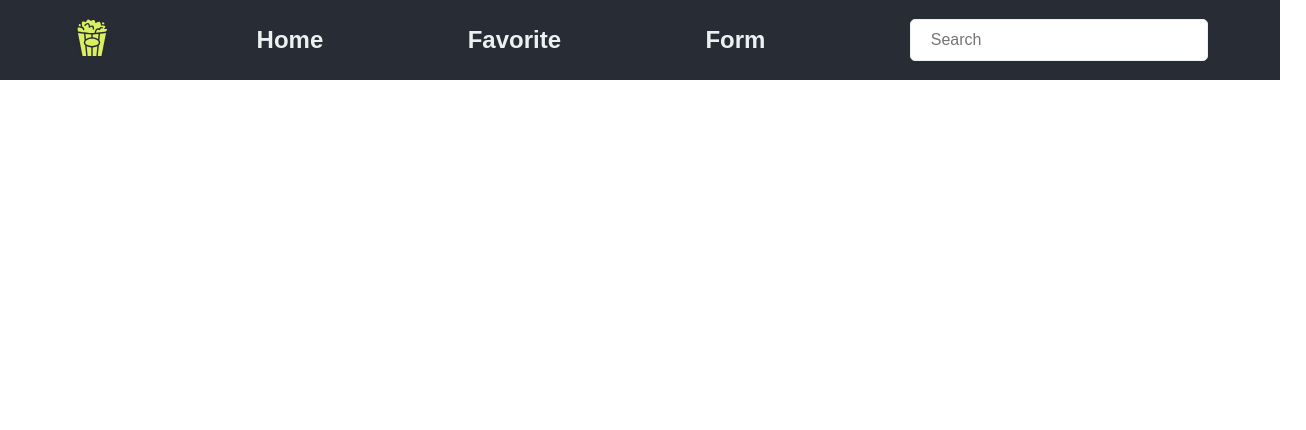
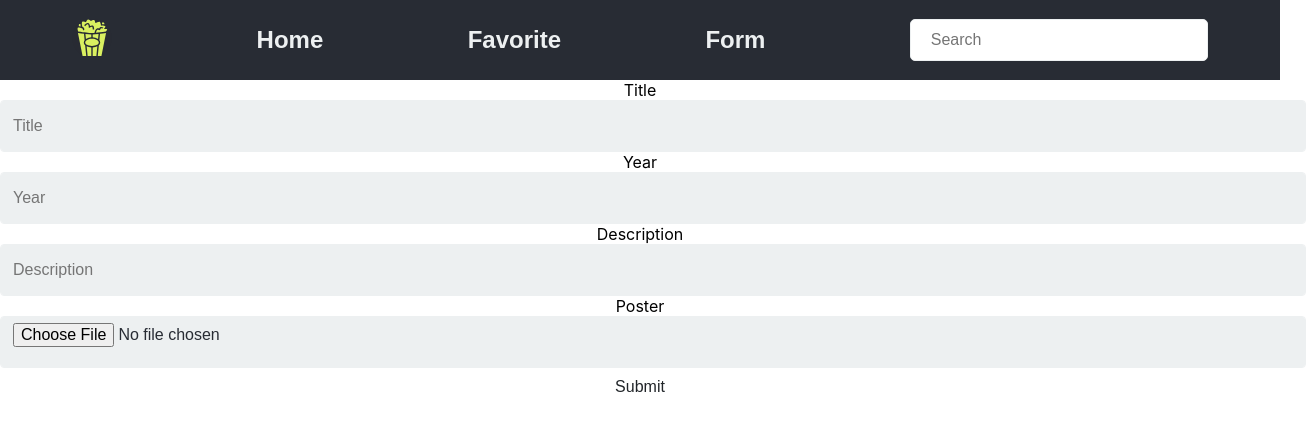
Before and after one commit to melekabbassi/movie-app, a React (Create React App) app: page /Form in a window 1280 px wide. Shown: the top 430 px of the page, 1306 px wide, since content can reach past the window. Built offline with nearby package versions, Linux system fonts and the light colour scheme.

Commit message:
added form

```diff
--- a/src/App.css
+++ b/src/App.css
@@ -86,3 +86,41 @@
   font-weight: 500;
   color: #282c34;
 }
+
+.form-group {
+  margin-bottom: 10px;
+}
+
+.form-control {
+  display: block;
+  width: 100%;
+  height: calc(2.25rem + 2px);
+  padding: 0.375rem 0.75rem;
+  font-size: 1rem;
+  line-height: 1.5;
+  color: #282c34;
+  background-color: #edf0f1;
+  background-clip: padding-box;
+  border: 1px solid #edf0f1;
+  border-radius: 0.25rem;
+  transition: border-color 0.15s ease-in-out, box-shadow 0.15s ease-in-out;
+}
+
+.btn {
+  display: inline-block;
+  font-weight: 400;
+  color: #212529;
+  text-align: center;
+  vertical-align: middle;
+  -webkit-user-select: none;
+  -moz-user-select: none;
+  -ms-user-select: none;
+  user-select: none;
+  background-color: transparent;
+  border: 1px solid transparent;
+  padding: 0.375rem 0.75rem;
+  font-size: 1rem;
+  line-height: 1.5;
+  border-radius: 0.25rem;
+  transition: color 0.15s ease-in-out, background-color 0.15s ease-in-out, border-color 0.15s ease-in-out, box-shadow 0.15s ease-in-out;
+}
--- a/src/App.js
+++ b/src/App.js
@@ -3,6 +3,7 @@ import Nav from './Components/Nav';
 import Movies from './Components/Movies';
 import Favorite from './Components/Favorite';
 import Form from './Components/Form';
+
 import { FavoriteProvider } from './FavoriteContext';
 import {BrowserRouter, Switch, Route } from 'react-router-dom';
 
@@ -20,6 +21,8 @@ function App() {
         </Switch>
         </BrowserRouter>
         </FavoriteProvider>
+
+        <Form />
       </div>
 
   );
--- a/src/Components/Form.jsx
+++ b/src/Components/Form.jsx
@@ -1,73 +1,26 @@
 import React from 'react'
-import {useState} from 'react'
 
-const Form = (props) => {
-
-    const [title, setTitle] = useState('');
-    const [description, setDescription] = useState('');
-    const [genre, setGenre] = useState('');
-    const [image, setImage] = useState('');
+const Form = () => {
 
   return (
-    <div className="formDiv">
-    <form>
-        <h1>Add a new Movie</h1>
-        <div className="formGroup">
-            <label htmlFor="title">Title</label>
-            <input
-                onChange={(e)=>setTitle(e.target.value)}
-                type="text"
-                className="form-control"
-                id="title"
-                placeholder="Enter Title"
-            />
-        </div>
-        <div className="formGroup">
-            <label htmlFor="description">Description</label>
-            <input
-                onChange={(e)=>setDescription(e.target.value)}
-                type="text"
-                className="form-control"
-                id="description"
-                placeholder="Enter Description"
-            />
-        </div>
-        <div className="formGroup">
-            <label htmlFor="genre">Genre</label>
-            <input
-                onChange={(e)=>setGenre(e.target.value)}
-                type="text"
-                className="form-control"
-                id="genre"
-                placeholder="Enter Genre"
-            />
-        </div>
-        <div className="formGroup">
-            <label htmlFor="image">Image</label>
-            <input
-                onChange={(e)=>setImage(e.target.value)}
-                type="file"
-                className="formControl"
-                id="image"
-                placeholder="Enter Image"
-            />
-        </div>
-        <button
-            onClick={(e)=>{
-                console.log(props)
-                e.preventDefault();
-                props.addMovie(title, description, genre, image)
-                setTitle('');
-                setDescription('');
-                setGenre('');
-                setImage('');
-            }}
-            type="submit"
-            className="btn btn-primary"
-            >
-            Submit
-            </button>
-    </form>
+    <div className="form">
+        <form>
+            <div className="form-group">
+                <label title='Title'>Title</label>
+                <input type="text" className="form-control" placeholder="Title" />
+
+                <label title='Year'>Year</label>
+                <input type="text" className="form-control" placeholder="Year" />
+
+                <label title='Description'>Description</label>
+                <input type="text" className="form-control" placeholder="Description" />
+
+                <label title='Poster'>Poster</label>
+                <input type={'file'} className="form-control" placeholder="Poster" />
+
+                <button type="submit" className="btn btn-primary">Submit</button>
+            </div>
+        </form>
     </div>
     )
 }
--- a/src/Components/Nav.jsx
+++ b/src/Components/Nav.jsx
@@ -13,13 +13,13 @@ export const Nav = () => {
             {/* <span>{items.length}</span> */}
         </Link>
         <Link to={"/"} className="navbar-items">
-            <h1>Home</h1>
+            <h2>Home</h2>
         </Link>
         <Link to={"/Favorite"} className="navbar-items">
-            <h1>Favorite</h1>
+            <h2>Favorite</h2>
         </Link>
         <Link to={"/Form"} className="navbar-items">
-            <h1>Form</h1>
+            <h2>Form</h2>
         </Link>
 
         <input className="search" type="text" placeholder="Search" />
```
